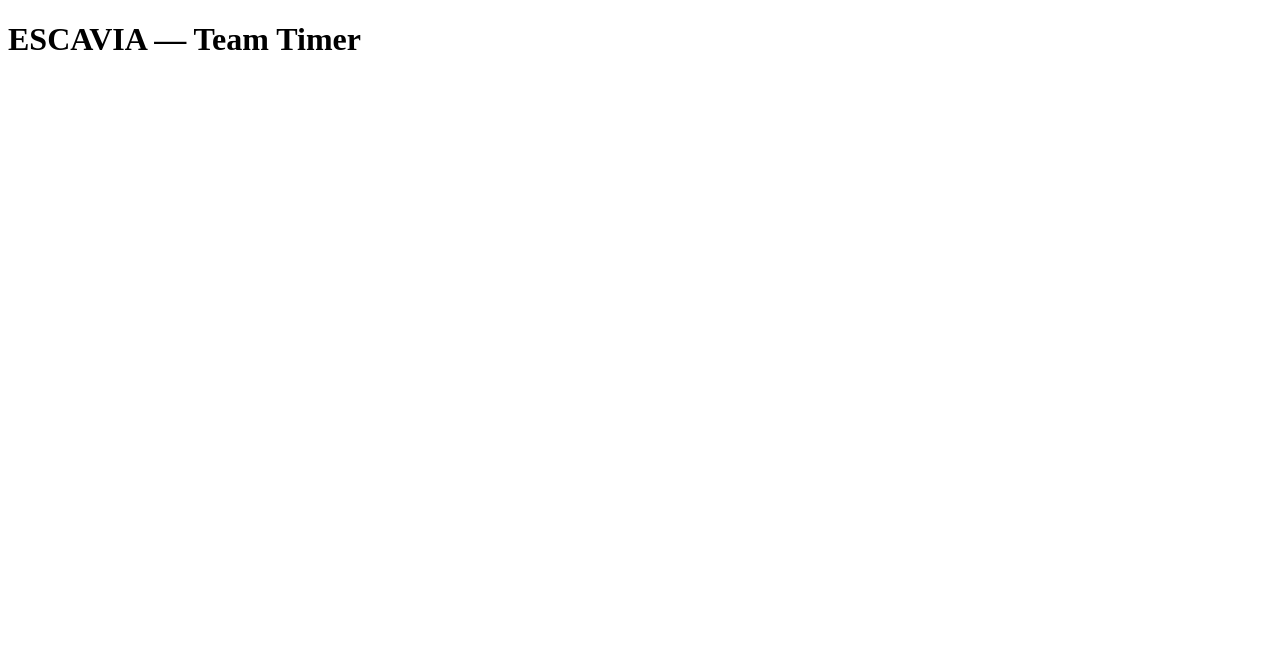
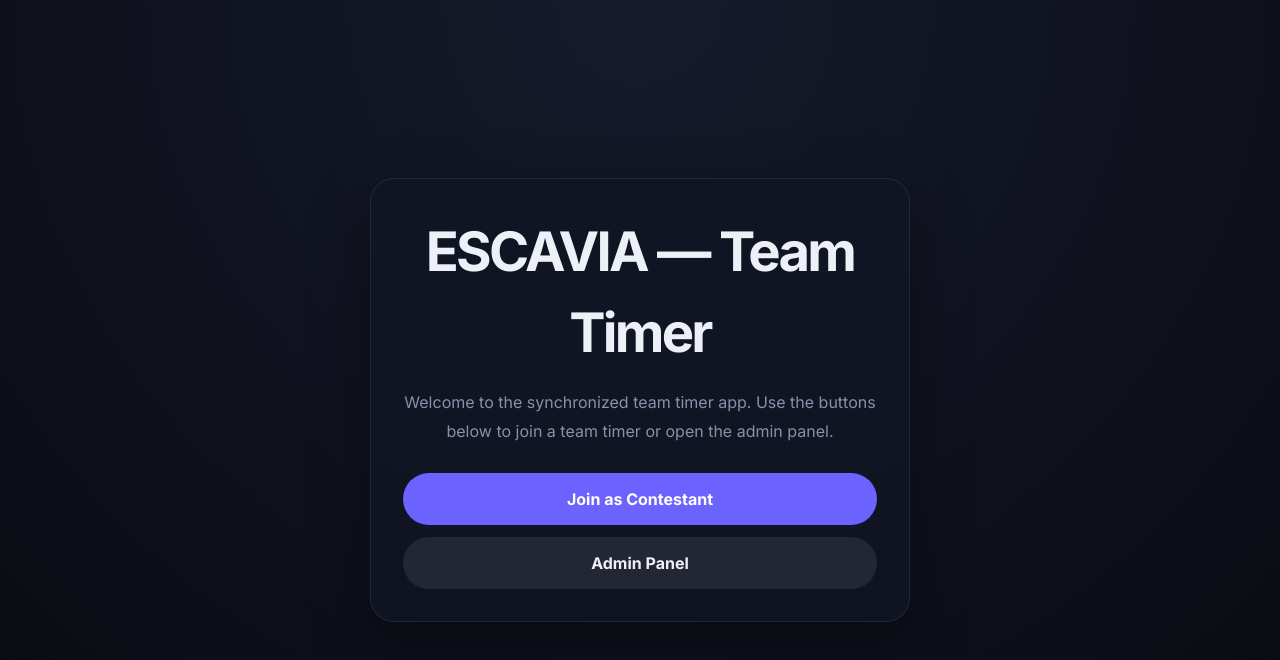
Before and after one commit to rootclubcommunity-hub/escavia, a website: page client/index.html in a window 1280 px wide. Drawn offline with Linux system fonts and the light colour scheme.

Commit message:
Ttesting

```diff
--- a/client/index.html
+++ b/client/index.html
@@ -1,11 +1,75 @@
 <!DOCTYPE html>
 <html lang="en">
 <head>
-    <meta charset="UTF-8">
-    <meta name="viewport" content="width=device-width, initial-scale=1.0">
-    <title>Document</title>
+  <meta charset="UTF-8" />
+  <meta name="viewport" content="width=device-width, initial-scale=1.0" />
+  <title>ESCAVIA — Team Timer</title>
+  <link rel="stylesheet" href="style.css" />
+  <style>
+    body {
+      min-height: 100vh;
+      display: flex;
+      align-items: center;
+      justify-content: center;
+      background: radial-gradient(circle at top, #161a2b 0%, #090b11 100%);
+      color: #eef0f8;
+      font-family: 'Inter', system-ui, sans-serif;
+      text-align: center;
+      padding: 24px;
+    }
+    .landing {
+      max-width: 540px;
+      width: 100%;
+      padding: 32px;
+      border: 1px solid rgba(255,255,255,0.08);
+      border-radius: 24px;
+      background: rgba(17, 22, 36, 0.9);
+      box-shadow: 0 20px 60px rgba(0,0,0,0.35);
+    }
+    .landing h1 {
+      margin-bottom: 14px;
+      font-size: clamp(2.3rem, 5vw, 3.4rem);
+      letter-spacing: -0.05em;
+    }
+    .landing p {
+      margin-bottom: 28px;
+      color: var(--text-dim);
+      line-height: 1.8;
+    }
+    .landing .links {
+      display: grid;
+      gap: 12px;
+    }
+    .landing a {
+      display: inline-flex;
+      align-items: center;
+      justify-content: center;
+      padding: 14px 20px;
+      border-radius: 999px;
+      background: var(--accent);
+      color: #fff;
+      text-decoration: none;
+      font-weight: 700;
+      transition: transform 0.2s, box-shadow 0.2s;
+    }
+    .landing a:hover {
+      transform: translateY(-2px);
+      box-shadow: 0 14px 30px rgba(108, 99, 255, 0.25);
+    }
+    .landing .small-link {
+      background: rgba(255,255,255,0.08);
+      color: #eef0f8;
+    }
+  </style>
 </head>
 <body>
+  <div class="landing">
     <h1>ESCAVIA — Team Timer</h1>
+    <p>Welcome to the synchronized team timer app. Use the buttons below to join a team timer or open the admin panel.</p>
+    <div class="links">
+      <a href="/join">Join as Contestant</a>
+      <a class="small-link" href="/admin">Admin Panel</a>
+    </div>
+  </div>
 </body>
 </html>
--- a/server/index.js
+++ b/server/index.js
@@ -67,7 +67,11 @@ setInterval(() => {
 const clientRoot = path.join(__dirname, '..', 'client');
 app.use(express.static(clientRoot));
 
-app.get(['/join', '/'], (req, res) => {
+app.get('/', (req, res) => {
+  res.sendFile(path.join(clientRoot, 'index.html'));
+});
+
+app.get('/join', (req, res) => {
   res.sendFile(path.join(clientRoot, 'contestant.html'));
 });
 
```
